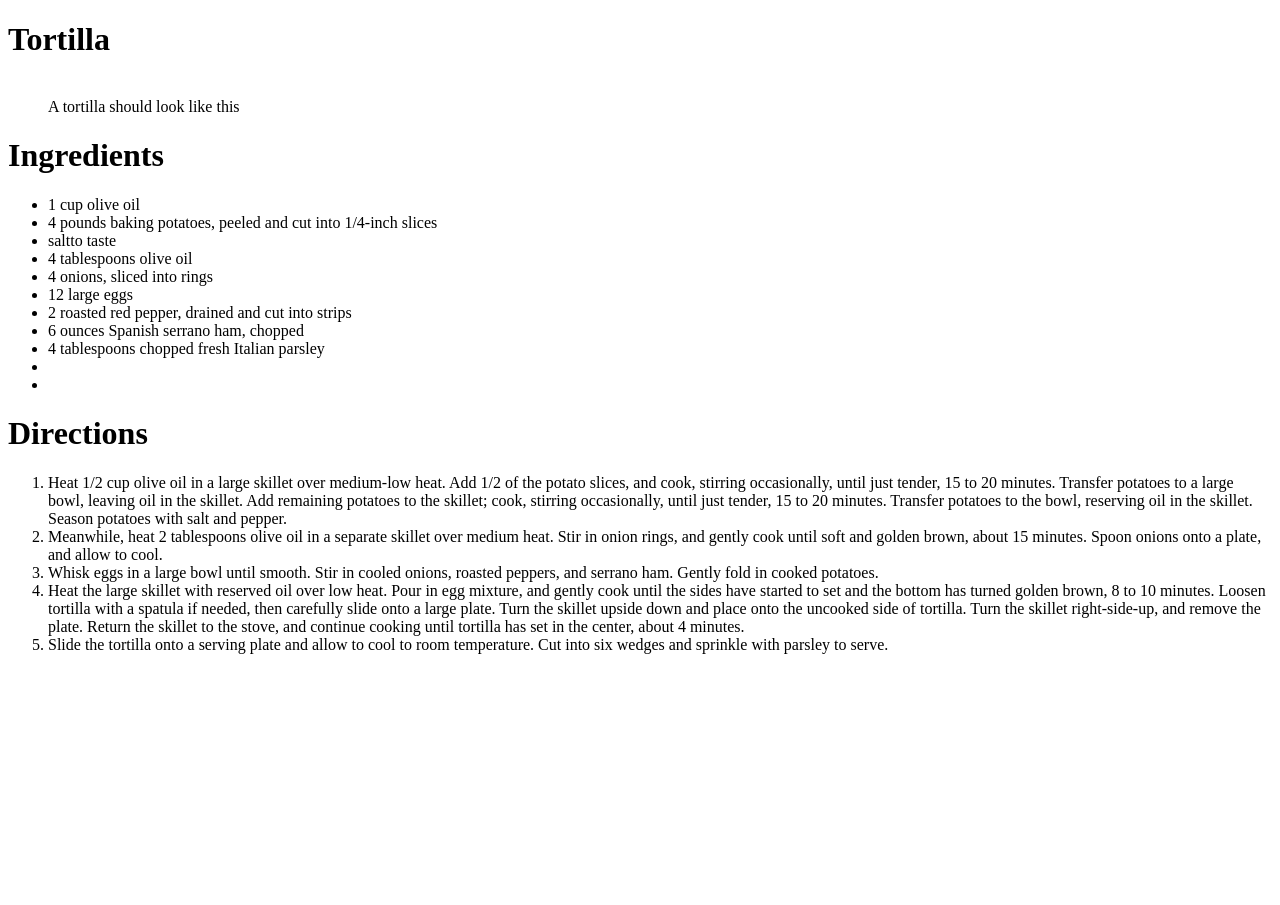
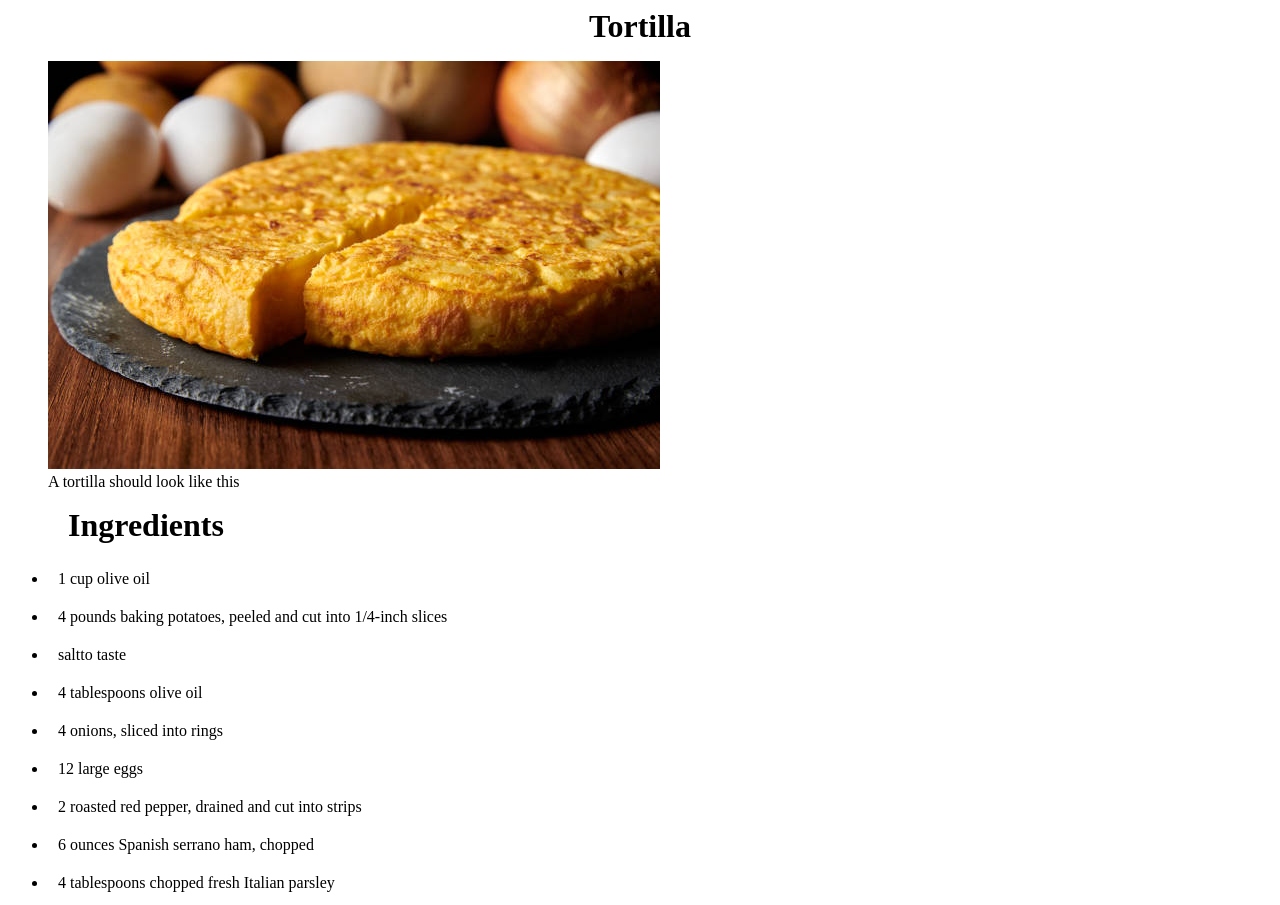
Before and after one commit to SunAndBoats/odin-recipes, a plain HTML site: page recipes/tortilla.html in a window 1280 px wide. Shown: the top 905 px of the page. Before the commit the page ends 800 px from the top, so only its background shows below. Drawn offline with Linux system fonts and the light colour scheme.

Commit message:
styles added jpg added, styles.css created

```diff
--- /dev/null
+++ b/recipes/styles.css
@@ -0,0 +1,20 @@
+/* {
+outline: 3px solid red
+}
+*/
+.title{
+    text-align: center;
+}
+
+h1{
+    margin: auto 60px;
+}
+.ingredient-item{
+font-size: medium;
+padding: 10px;
+
+}
+
+.step{
+padding: 10px;
+}
--- a/recipes/tortilla.html
+++ b/recipes/tortilla.html
@@ -4,26 +4,26 @@
     <meta charset="UTF-8">
     <meta name="viewport" content="width=device-width, initial-scale=1.0">
     <title>Document</title>
+    <link rel="stylesheet" href="styles.css">
 </head>
 <body>
-    <h1>Tortilla</h1>
+    <h1 class="title">Tortilla</h1>
     <figure>
-    <img href="tortilla.webp">
+    <img class="image" src="tortilla.jpg" atl="imagen de tortilla rica">
 <figcaption>A tortilla should look like this</figcaption>
 </figure>
     <h1>Ingredients</h1>
-    <ul>
-        <li>1 cup olive oil</li>
-        <li>4 pounds baking potatoes, peeled and cut into 1/4-inch slices</li>
-        <li>saltto taste</li>
-        <li>4 tablespoons olive oil</li>
-        <li>4 onions, sliced into rings</li>
-        <li>12 large eggs</li>
-        <li>2 roasted red pepper, drained and cut into strips</li>
-        <li>6 ounces Spanish serrano ham, chopped</li>
-        <li>4 tablespoons chopped fresh Italian parsley</li>
-        <li></li>
-        <li></li>
+    <ul class="ingredient-list">
+        <li class="ingredient-item">1 cup olive oil</li>
+        <li class="ingredient-item">4 pounds baking potatoes, peeled and cut into 1/4-inch slices</li>
+        <li class="ingredient-item">saltto taste</li>
+        <li class="ingredient-item">4 tablespoons olive oil</li>
+        <li class="ingredient-item">4 onions, sliced into rings</li>
+        <li class="ingredient-item">12 large eggs</li>
+        <li class="ingredient-item">2 roasted red pepper, drained and cut into strips</li>
+        <li class="ingredient-item">6 ounces Spanish serrano ham, chopped</li>
+        <li class="ingredient-item">4 tablespoons chopped fresh Italian parsley</li>
+
 
 
     </ul>
@@ -31,11 +31,11 @@
     Directions
  </h1>
  <ol>
-    <li>Heat 1/2 cup olive oil in a large skillet over medium-low heat. Add 1/2 of the potato slices, and cook, stirring occasionally, until just tender, 15 to 20 minutes. Transfer potatoes to a large bowl, leaving oil in the skillet. Add remaining potatoes to the skillet; cook, stirring occasionally, until just tender, 15 to 20 minutes. Transfer potatoes to the bowl, reserving oil in the skillet. Season potatoes with salt and pepper.</li>
-    <li>Meanwhile, heat 2 tablespoons olive oil in a separate skillet over medium heat. Stir in onion rings, and gently cook until soft and golden brown, about 15 minutes. Spoon onions onto a plate, and allow to cool.</li>
-    <li>Whisk eggs in a large bowl until smooth. Stir in cooled onions, roasted peppers, and serrano ham. Gently fold in cooked potatoes.</li>
-    <li>Heat the large skillet with reserved oil over low heat. Pour in egg mixture, and gently cook until the sides have started to set and the bottom has turned golden brown, 8 to 10 minutes. Loosen tortilla with a spatula if needed, then carefully slide onto a large plate. Turn the skillet upside down and place onto the uncooked side of tortilla. Turn the skillet right-side-up, and remove the plate. Return the skillet to the stove, and continue cooking until tortilla has set in the center, about 4 minutes.</li>
-    <li>Slide the tortilla onto a serving plate and allow to cool to room temperature. Cut into six wedges and sprinkle with parsley to serve.</li>
+    <li class="step">Heat 1/2 cup olive oil in a large skillet over medium-low heat. Add 1/2 of the potato slices, and cook, stirring occasionally, until just tender, 15 to 20 minutes. Transfer potatoes to a large bowl, leaving oil in the skillet. Add remaining potatoes to the skillet; cook, stirring occasionally, until just tender, 15 to 20 minutes. Transfer potatoes to the bowl, reserving oil in the skillet. Season potatoes with salt and pepper.</li>
+    <li class="step">Meanwhile, heat 2 tablespoons olive oil in a separate skillet over medium heat. Stir in onion rings, and gently cook until soft and golden brown, about 15 minutes. Spoon onions onto a plate, and allow to cool.</li>
+    <li class="step">Whisk eggs in a large bowl until smooth. Stir in cooled onions, roasted peppers, and serrano ham. Gently fold in cooked potatoes.</li>
+    <li class="step">Heat the large skillet with reserved oil over low heat. Pour in egg mixture, and gently cook until the sides have started to set and the bottom has turned golden brown, 8 to 10 minutes. Loosen tortilla with a spatula if needed, then carefully slide onto a large plate. Turn the skillet upside down and place onto the uncooked side of tortilla. Turn the skillet right-side-up, and remove the plate. Return the skillet to the stove, and continue cooking until tortilla has set in the center, about 4 minutes.</li>
+    <li class="step">Slide the tortilla onto a serving plate and allow to cool to room temperature. Cut into six wedges and sprinkle with parsley to serve.</li>
 
 </body>
 </html>
```
Also changed, not shown: recipes/tortilla.jpg (added).
